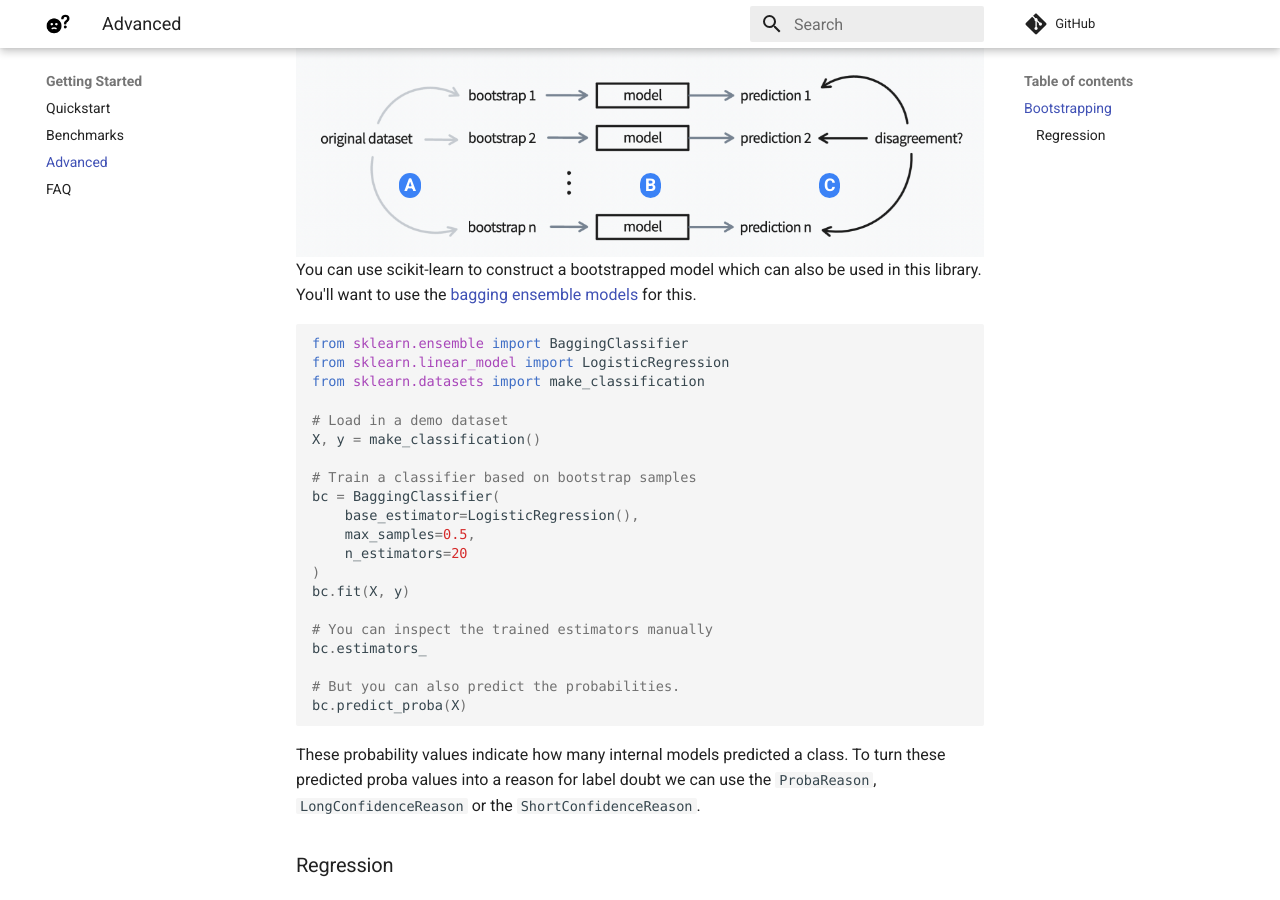
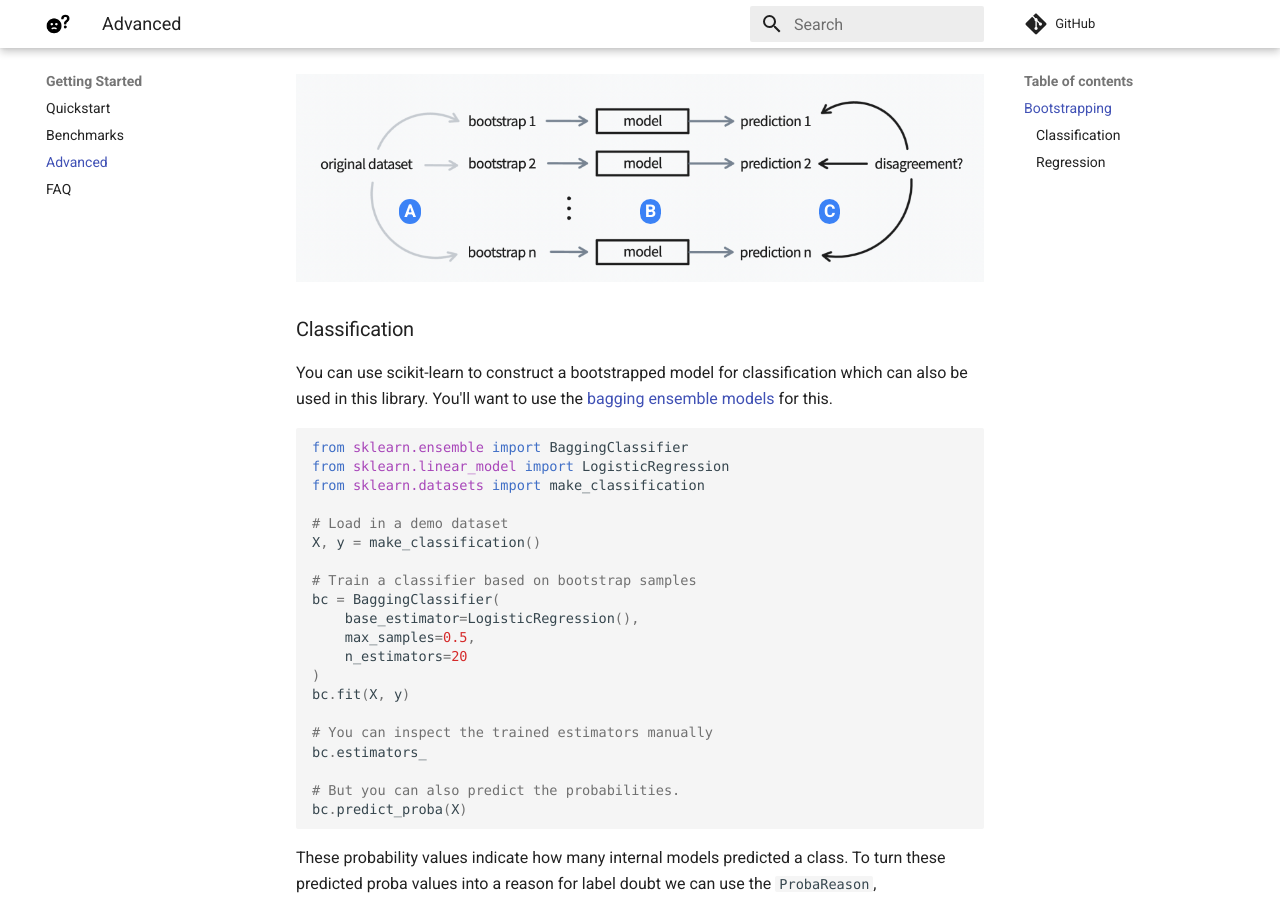
Before and after one commit to koaning/doubtlab, an MkDocs documentation site: the page built from docs/quickstart/advanced.md, in a window 1280 px wide and 900 px high, scrolled down 376 px. Built offline with MkDocs 1.6.1 and Material for MkDocs 9.7.7, drawn with Linux system fonts in a browser that asks for light colours; nearby versions of some CDN libraries; comment, search, counter and statistics services are not loaded.

Commit message:
docs-updated

````diff
--- a/docs/quickstart/advanced.md
+++ b/docs/quickstart/advanced.md
@@ -7,6 +7,8 @@
 Bootstrapping can be used as a technique to train many similar, but different,
 models on the same dataset. The predictive difference between these models can
 be used as a proxy for confidence as well as bad labels.
+
+<br>
 
 <script src="https://cdn.tailwindcss.com"></script>
 
@@ -82,7 +84,9 @@
     }
 </script>
 
-You can use scikit-learn to construct a bootstrapped model which can also be used
+### Classification
+
+You can use scikit-learn to construct a bootstrapped model for classification which can also be used
 in this library. You'll want to use the [bagging ensemble models](https://scikit-learn.org/stable/modules/generated/sklearn.ensemble.BaggingClassifier.html) for this.
 
 ```python
--- a/mkdocs.yml
+++ b/mkdocs.yml
@@ -38,6 +38,7 @@
   - pymdownx.inlinehilite
   - pymdownx.snippets
   - pymdownx.superfences
+  - admonition
 extra_javascript:
   - https://polyfill.io/v3/polyfill.min.js?features=es6
   - https://cdn.jsdelivr.net/npm/mathjax@3/es5/tex-mml-chtml.js
````
